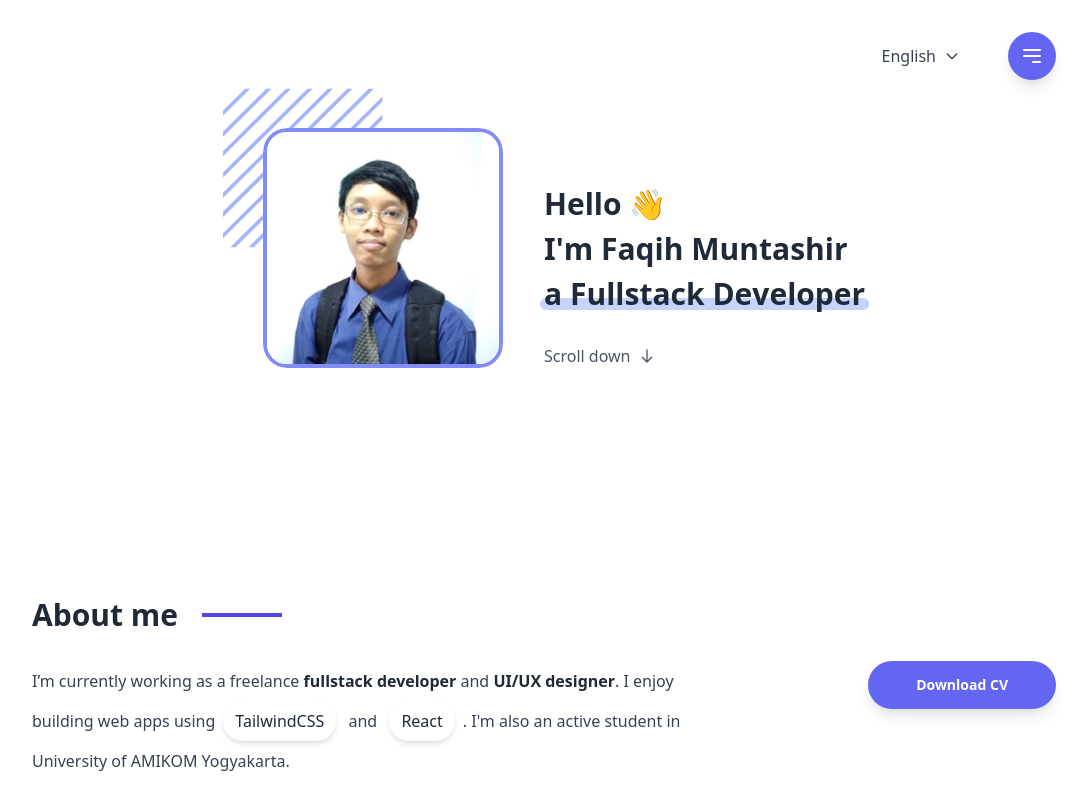
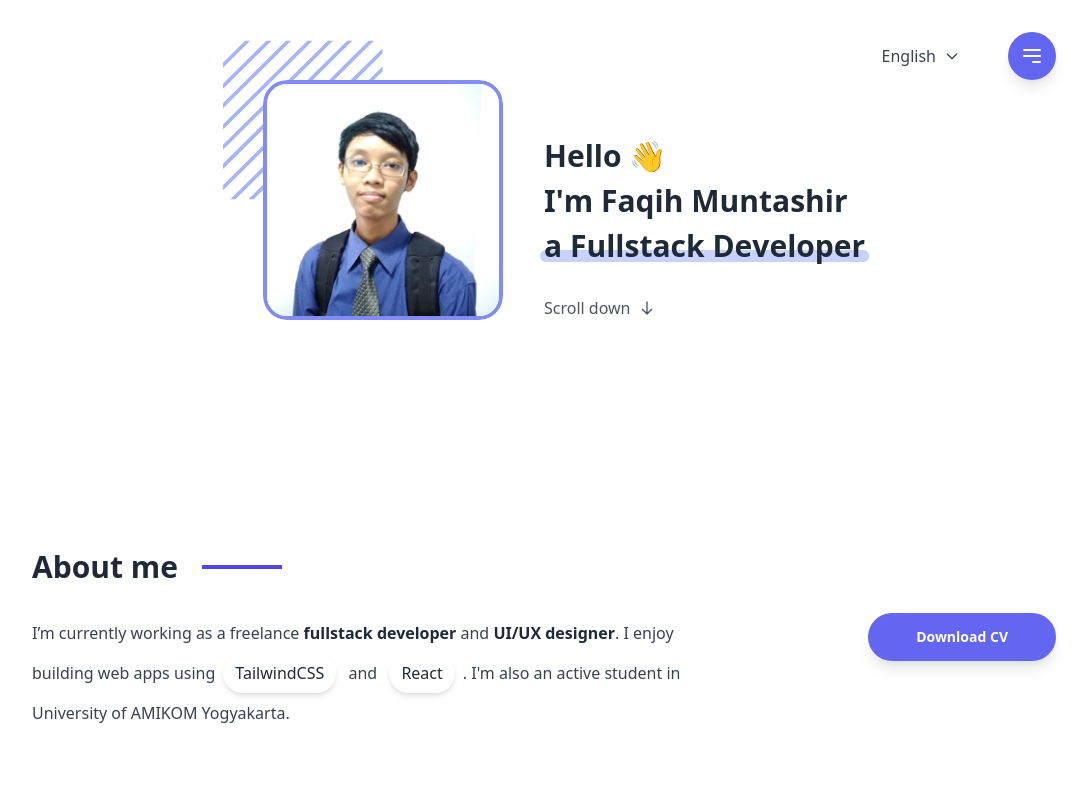
Before and after one commit to itsfaqih/fama, a React (Create React App) app: page / in a window 1280 px wide. Shown: the top 800 px of the page, without its empty margins (96-1183 px from the left). Built offline with nearby package versions, Linux system fonts and the light colour scheme; a web font is replaced by a local one.

Commit message:
Fixed navbar

```diff
--- a/src/components/molecules/MainMenu/index.tsx
+++ b/src/components/molecules/MainMenu/index.tsx
@@ -52,7 +52,7 @@ export default function MainMenu({ animationFinish, sections }: Props) {
                           custom={1}
                           delay={0.2}
                         >
-                          <MenuItem active={active} href="#about">
+                          <MenuItem active={active}>
                             {sections.about}
                           </MenuItem>
                         </Animated.FromDirection>
--- a/src/components/organisms/Navigation/index.tsx
+++ b/src/components/organisms/Navigation/index.tsx
@@ -5,6 +5,7 @@ import { LocaleProps } from 'contexts/language';
 import React from 'react';
 import { useState } from 'react';
 import classNames from 'classnames';
+import { Container } from 'components/atoms';
 
 interface Props {
   locale: LocaleProps;
@@ -31,16 +32,17 @@ export default function Navigation({ locale, sections, className }: Props) {
     <Animated.FromDirection
       from="top"
       className={classNames('w-full', className)}
-      innerClassName="flex"
       duration={1}
       onAnimationComplete={() => setAnimationFinish(true)}
     >
+      <Container className="flex">
         <nav className="self-center flex-1 hidden pr-8 sm:flex">
           <div className="ml-auto">
             <TextSelect state={[selectedLanguage, setSelectedLanguage]} options={languageOptions} />
           </div>
         </nav>
         <MainMenu sections={sections} animationFinish={animationFinish} />
+      </Container>
     </Animated.FromDirection>
   );
 }
--- a/src/components/templates/Landing/index.tsx
+++ b/src/components/templates/Landing/index.tsx
@@ -28,9 +28,10 @@ export default function Landing({ data, locale, sections }: Props) {
   const lowerSectionRef = useRef();
 
   return (
+    <>
+      <Navigation className="fixed z-10 top-8" locale={locale} sections={sections} />
       <Container className="pt-8">
         <div className="flex flex-wrap">
-        <Navigation className="sticky z-10 top-8" locale={locale} sections={sections} />
           <main className="w-full mt-12">
             <Header data={header.data} text={header.text} lowerSectionRef={lowerSectionRef} />
             <About
@@ -48,7 +49,11 @@ export default function Landing({ data, locale, sections }: Props) {
               }}
               className="pt-12 mt-40"
             />
-          <Blogs title={sections.blogs} content={{ items: blogs.items }} className="mt-12 pt-28" />
+            <Blogs
+              title={sections.blogs}
+              content={{ items: blogs.items }}
+              className="mt-12 pt-28"
+            />
             <Skills
               title={sections.skills}
               content={{ text: skills.text, items: skills.items }}
@@ -66,5 +71,6 @@ export default function Landing({ data, locale, sections }: Props) {
           </footer>
         </div>
       </Container>
+    </>
   );
 }
```
Lines whose indentation alone changed are shown as unchanged.
